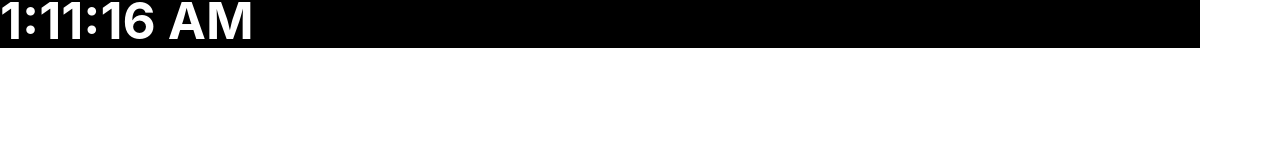
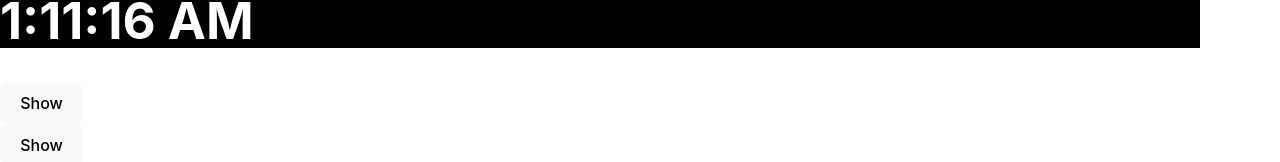
Before and after one commit to HuwanStudios/react-things, a React (Vite) app: page / in a window 1280 px wide. Shown: the part 5136-5298 px from the top of the page. Before the commit the page ends 5219 px from the top, so only its background shows below. Built offline with nearby package versions, Linux system fonts and the light colour scheme.

Commit message:
Challenge 2 of 3: Fix a broken profile

```diff
--- a/src/App.jsx
+++ b/src/App.jsx
@@ -1,9 +1,9 @@
-import Gallery from './Gallery';
-import GalleryTwo from './GalleryTwo.jsx'; // Adjust the import path with .jsx extension
-import Bio from './Bio';
-import Congratulations from './Congratulations';
-import { ProfileTwo, ProfileThree } from './Profile'
-import {TodoList, TodoListTwo} from './TodoList';
+import Gallery from "./Gallery";
+import GalleryTwo from "./GalleryTwo.jsx"; // Adjust the import path with .jsx extension
+import Bio from "./Bio";
+import Congratulations from "./Congratulations";
+import { ProfileTwo, ProfileThree } from "./Profile";
+import { TodoList, TodoListTwo } from "./TodoList";
 import Profile from "./Card";
 import Clock from "./Clock";
 import DrinkList from "./Drinklist";
@@ -11,11 +11,9 @@ import Item from "./Item";
 import PackingList from "./PackingList";
 import Poem from "./Poem";
 import RecipeList from "./RecipeList";
-
-
+import StackedProfile from "./StackProfile.jsx";
 
 function App() {
-
   const currentTime = new Date();
   return (
     <>
@@ -35,7 +33,18 @@ function App() {
       <RecipeList />
       <Poem />
       <Clock time={currentTime} />
-
+      <StackedProfile
+        person={{
+          imageId: "lrWQx8l",
+          name: "Subrahmanyan Chandrasekhar",
+        }}
+      />
+      <StackedProfile
+        person={{
+          imageId: "MK3eW3A",
+          name: "Creola Katherine Johnson",
+        }}
+      />
     </>
   );
 }
--- /dev/null
+++ b/src/Panel.jsx
@@ -0,0 +1,21 @@
+// Panel.js
+import React, { useState } from "react";
+
+const Panel = ({ children }) => {
+  const [isVisible, setIsVisible] = useState(false);
+
+  const toggleVisibility = () => {
+    setIsVisible(!isVisible);
+  };
+
+  return (
+    <div>
+      <button onClick={toggleVisibility}>{isVisible ? "Hide" : "Show"}</button>
+      {isVisible && <div>{children}</div>}
+    </div>
+  );
+};
+
+export default Panel;
+
+//It was not provided in the challenge so we used ai to generate it
--- /dev/null
+++ b/src/StackProfile.jsx
@@ -0,0 +1,30 @@
+import Panel from "./Panel.jsx";
+import getImageUrl from "./Utils.jsx";
+
+// let currentPerson;
+
+export default function StackedProfile({ person }) {
+  //   currentPerson = person;
+  return (
+    <Panel>
+      <Header person={person} />
+      <Avatar person={person} />
+    </Panel>
+  );
+}
+
+function Header({ person }) {
+  return <h1>{person.name}</h1>;
+}
+
+function Avatar({ person }) {
+  return (
+    <img
+      className="avatar"
+      src={getImageUrl(person)}
+      alt={person.name}
+      width={50}
+      height={50}
+    />
+  );
+}
```
Lines whose indentation alone changed are shown as unchanged.
